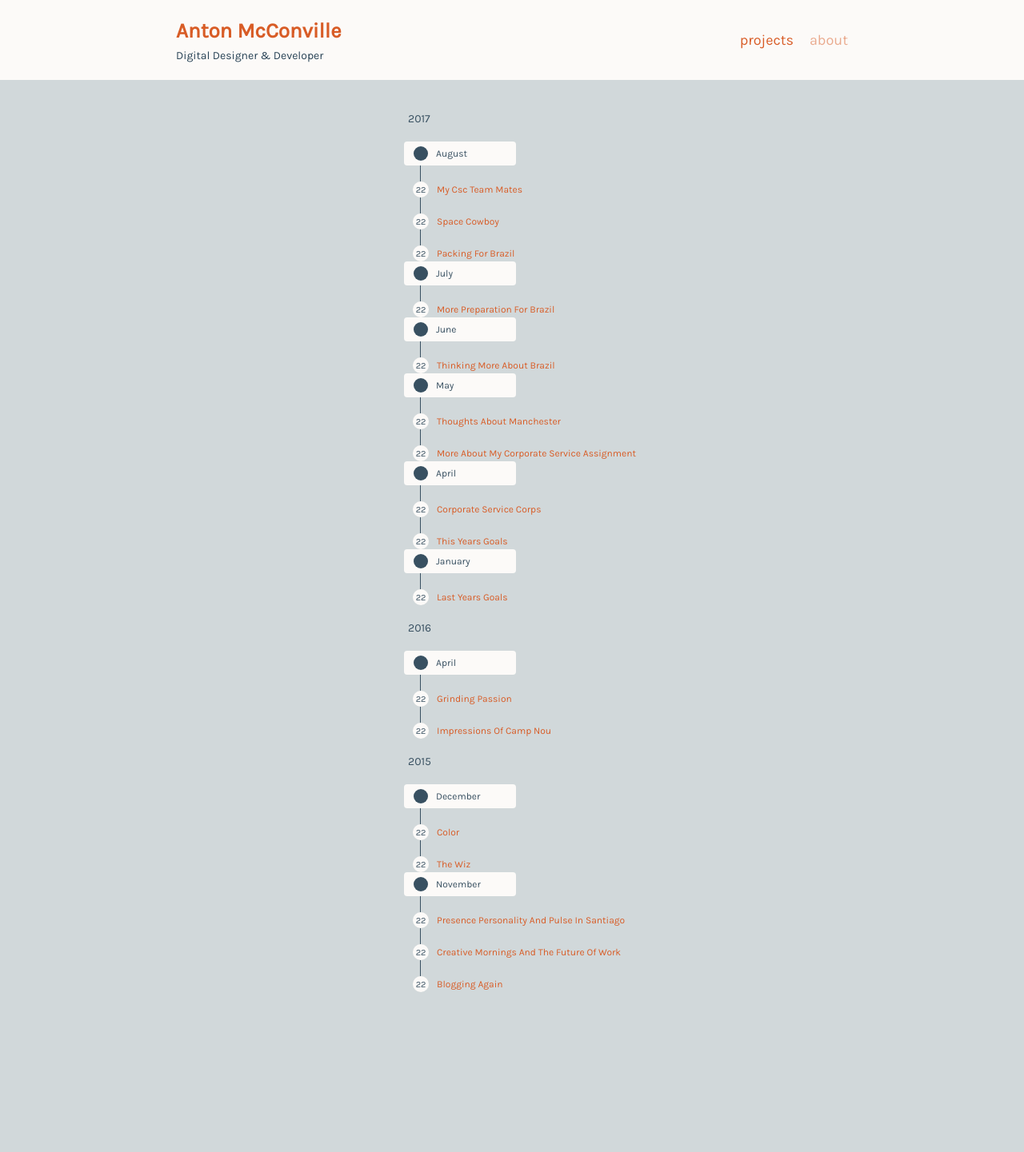
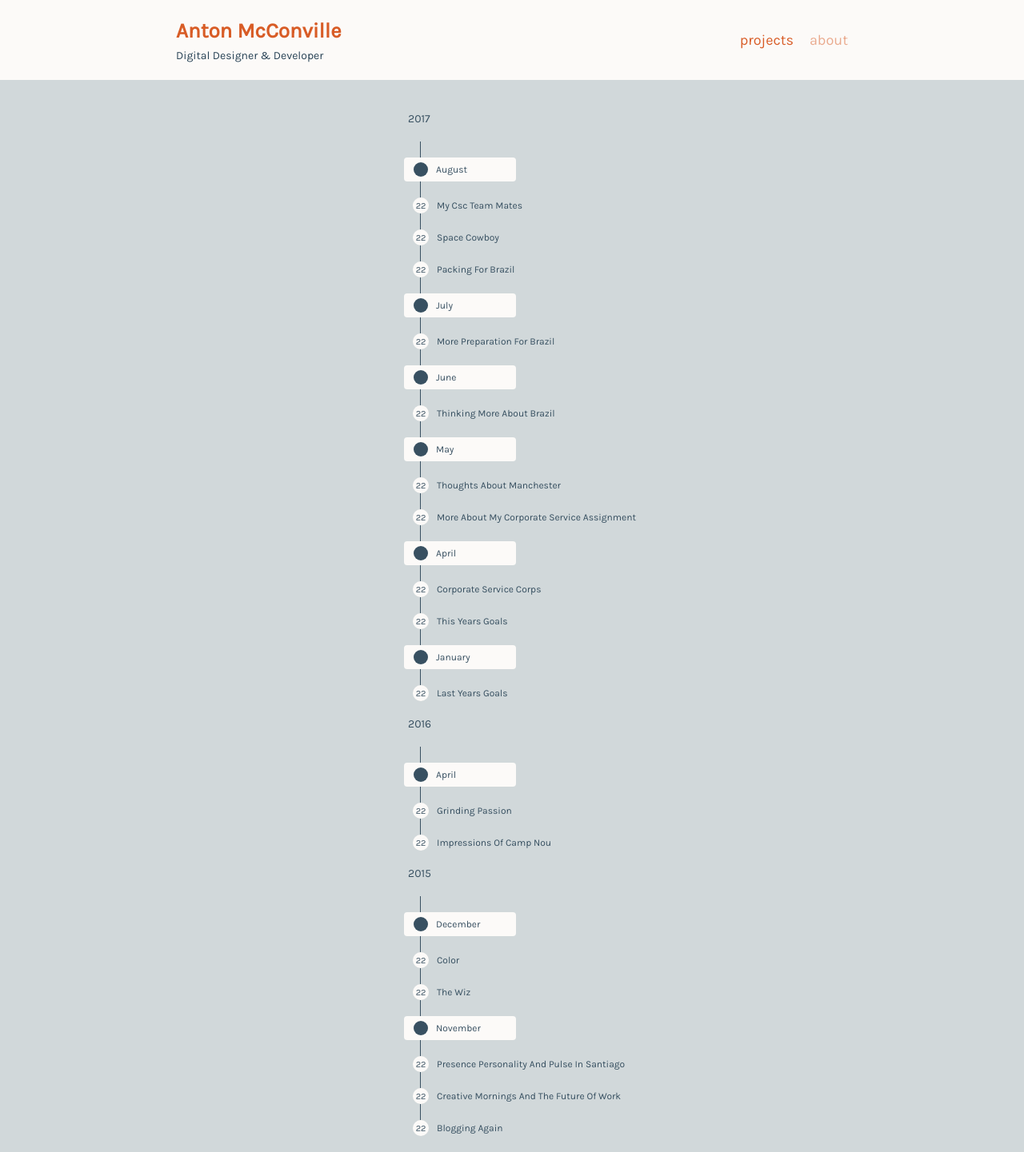
Before and after one commit to mcconville/blog, a Jekyll site: the page built from index.md, in a window 1280 px wide. Shown: the whole page at 80% size. Built offline with Jekyll 4.4.1, drawn with Linux system fonts in a browser that asks for light colours; before the commit the page ends 1261 px from its top, so only the background shows below that.

Commit message:
improvement

```diff
--- a/css/blog.css
+++ b/css/blog.css
@@ -62,6 +62,10 @@ font-size: 12px;
 
 }
 
+.postlink{
+      color: #354E5F;
+}
+
 .divider{
 height:20px;
 width:20px;
--- a/index.md
+++ b/index.md
@@ -1,16 +1,11 @@
 ---
 layout: layout
 ---
-
-
-
 
 <div class="content">
 <div class="timeline">
   {% assign postsByYear = site.posts | group_by_exp:"post", "post.date | date: '%Y'" %}
       {% for year in postsByYear %}
-
-
 
         <div class="yearblock">
           <div class="year">{{ year.name }}</div>
@@ -21,16 +16,18 @@ layout: layout
 
         {% for month in postsByMonth %}
 
+<div class="divider"></div>
         <div class="monthblock">
           <div class="monthdot"></div>
           <div class="monthlabel">{{ month.name }}</div>
         </div>
 
   {% for post in month.items %}
+
         <div class="divider"></div>
         <div class="postblock">
           <div class="daylabel">22</div>
-          <div class="posttitle"><a href="{{ post.url | prepend:'/blog' }}">{{ post.title }}</a></div>
+          <div class="posttitle"><a class="postlink" href="{{ post.url | prepend:'/blog' }}">{{ post.title }}</a></div>
         </div>
           {% endfor %}
 
```
